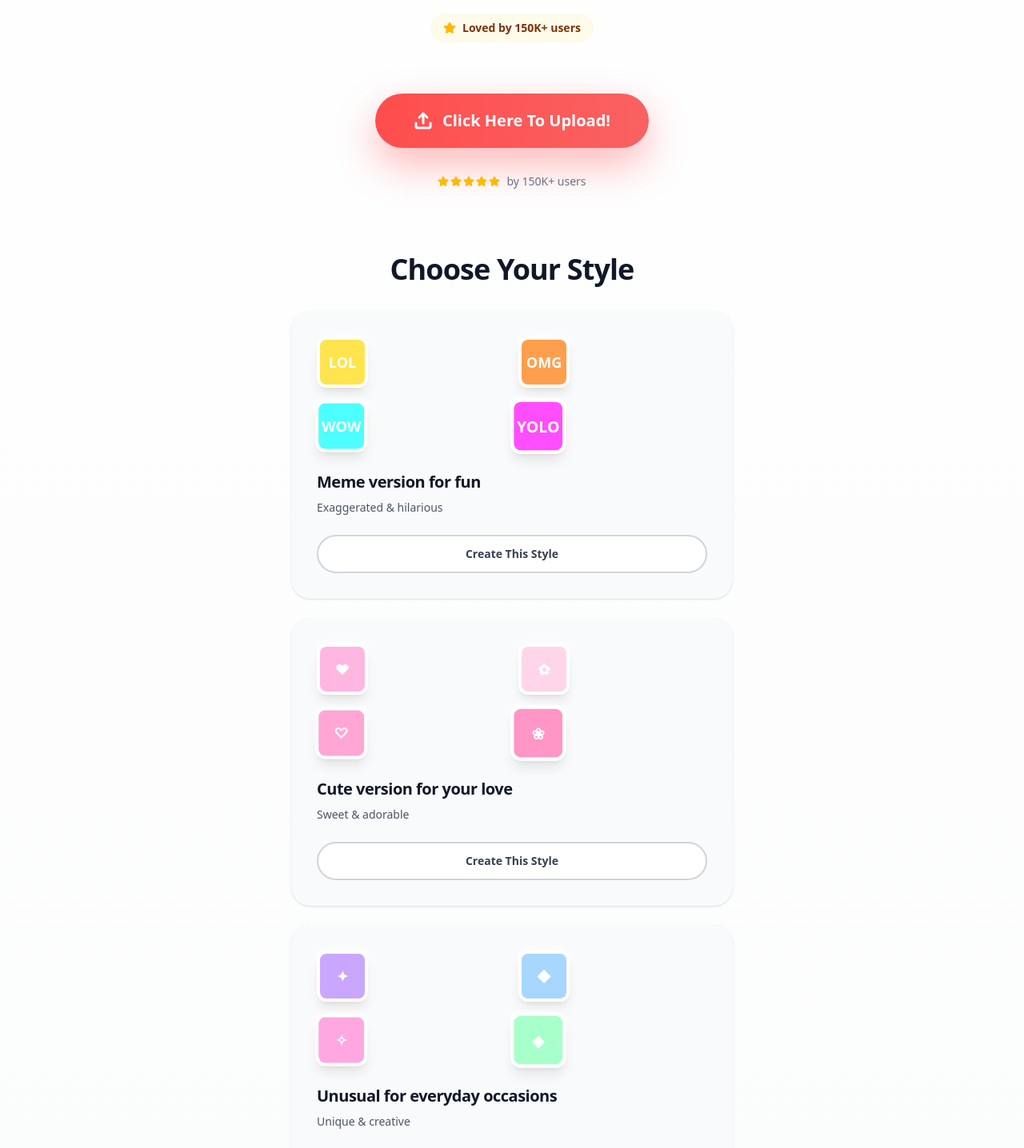
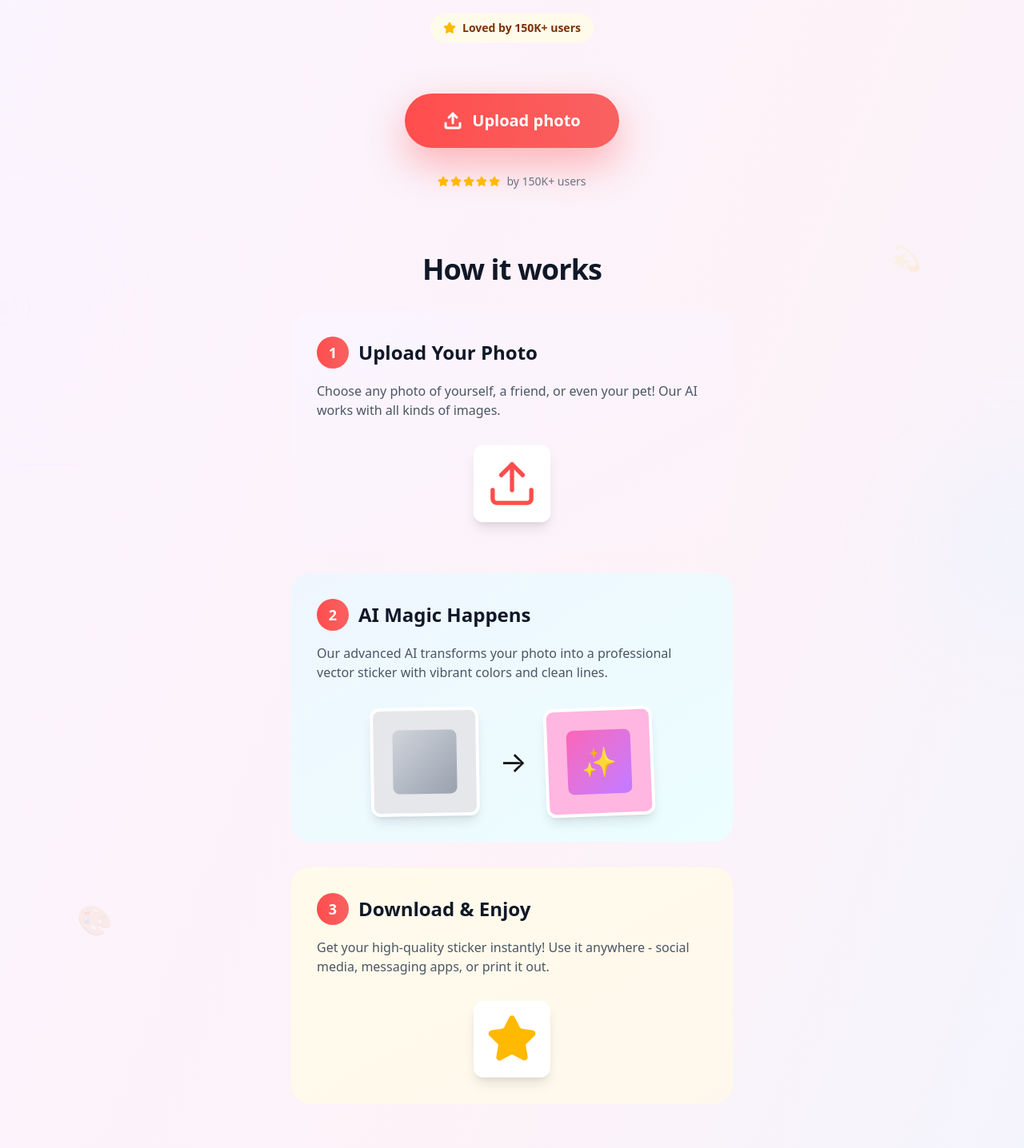
Before and after one commit to dzhabiev/my-project, a Next.js app: page / in a window 1280 px wide. Shown: the part 520-1956 px from the top of the page at 80% size. Built offline with nearby package versions, Linux system fonts and the light colour scheme.

Commit message:
UI update 1

```diff
--- a/src/app/page.tsx
+++ b/src/app/page.tsx
@@ -278,10 +278,36 @@ export default function Home() {
 
   return (
     <div
-      className="min-h-screen bg-gradient-to-b from-white to-gray-50"
+      className="relative min-h-screen overflow-hidden bg-gradient-to-br from-purple-50 via-pink-50 to-blue-50"
       style={{ fontFamily: 'system-ui, -apple-system, BlinkMacSystemFont, sans-serif' }}
     >
-      <div className="mx-auto w-full max-w-[600px] px-6 py-16 md:py-24">
+      {/* Decorative Background Elements */}
+      <div className="pointer-events-none absolute inset-0 overflow-hidden">
+        {/* Dots Pattern */}
+        <div className="absolute left-10 top-20 h-3 w-3 rounded-full bg-purple-200 opacity-40"></div>
+        <div className="absolute left-20 top-40 h-2 w-2 rounded-full bg-pink-200 opacity-50"></div>
+        <div className="absolute left-32 top-60 h-4 w-4 rounded-full bg-blue-200 opacity-30"></div>
+        <div className="absolute right-10 top-32 h-3 w-3 rounded-full bg-amber-200 opacity-40"></div>
+        <div className="absolute right-24 top-56 h-2 w-2 rounded-full bg-rose-200 opacity-50"></div>
+        <div className="absolute right-16 top-80 h-4 w-4 rounded-full bg-cyan-200 opacity-30"></div>
+
+        {/* Larger decorative circles */}
+        <div className="absolute -left-20 top-1/4 h-40 w-40 rounded-full bg-gradient-to-br from-purple-100 to-pink-100 opacity-20 blur-3xl"></div>
+        <div className="absolute -right-20 top-1/3 h-48 w-48 rounded-full bg-gradient-to-br from-blue-100 to-cyan-100 opacity-20 blur-3xl"></div>
+        <div className="absolute bottom-1/4 left-10 h-36 w-36 rounded-full bg-gradient-to-br from-amber-100 to-orange-100 opacity-20 blur-3xl"></div>
+
+        {/* Symbols */}
+        <div className="absolute left-16 bottom-40 text-3xl opacity-10">✨</div>
+        <div className="absolute right-20 bottom-60 text-2xl opacity-10">⭐</div>
+        <div className="absolute left-24 top-1/2 text-4xl opacity-10">🎨</div>
+        <div className="absolute right-32 top-1/4 text-3xl opacity-10">💫</div>
+
+        {/* Stripes/Lines */}
+        <div className="absolute left-0 top-1/3 h-px w-32 bg-gradient-to-r from-transparent via-purple-200 to-transparent opacity-30"></div>
+        <div className="absolute right-0 top-2/3 h-px w-40 bg-gradient-to-l from-transparent via-pink-200 to-transparent opacity-30"></div>
+      </div>
+
+      <div className="relative z-10 mx-auto w-full max-w-[600px] px-6 py-16 md:py-24">
 
         {/* Hero Section */}
         <section className="mb-20 flex flex-col items-center gap-8">
@@ -325,7 +351,7 @@ export default function Home() {
           >
             <div className="flex items-center gap-3">
               <Upload className="h-6 w-6" strokeWidth={3} />
-              Click Here To Upload!
+              Upload photo
             </div>
           </motion.button>
 
@@ -433,16 +459,112 @@ export default function Home() {
           )}
         </section>
 
-        {/* Category Cards - Bento Style */}
+        {/* How It Works Section */}
         <section className="mb-20">
           <h2 className="mb-8 text-center text-4xl font-bold tracking-tight text-gray-900">
-            Choose Your Style
+            How it works
           </h2>
 
-          <div className="flex flex-col gap-6">
-            {styleCategories.map((category, idx) => (
-              <CategoryCard key={idx} category={category} />
-            ))}
+          <div className="flex flex-col gap-8">
+            {/* Step 1 */}
+            <motion.div
+              initial={{ opacity: 0, y: 20 }}
+              whileInView={{ opacity: 1, y: 0 }}
+              viewport={{ once: true }}
+              className="flex flex-col gap-4 rounded-3xl bg-gradient-to-br from-purple-50 to-pink-50 p-8"
+            >
+              <div className="flex items-center gap-3">
+                <div className="flex h-10 w-10 items-center justify-center rounded-full bg-gradient-to-r from-[#FF4D4D] to-[#F96161] text-lg font-bold text-white">
+                  1
+                </div>
+                <h3 className="text-2xl font-bold text-gray-900">Upload Your Photo</h3>
+              </div>
+              <p className="text-gray-600">
+                Choose any photo of yourself, a friend, or even your pet! Our AI works with all kinds of images.
+              </p>
+              <motion.div
+                animate={{ scale: [1, 1.05, 1] }}
+                transition={{ duration: 2, repeat: Infinity }}
+                className="mt-4 flex justify-center"
+              >
+                <div className="rounded-xl bg-white p-4 shadow-lg">
+                  <Upload className="h-16 w-16 text-[#FF4D4D]" />
+                </div>
+              </motion.div>
+            </motion.div>
+
+            {/* Step 2 */}
+            <motion.div
+              initial={{ opacity: 0, y: 20 }}
+              whileInView={{ opacity: 1, y: 0 }}
+              viewport={{ once: true }}
+              transition={{ delay: 0.2 }}
+              className="flex flex-col gap-4 rounded-3xl bg-gradient-to-br from-blue-50 to-cyan-50 p-8"
+            >
+              <div className="flex items-center gap-3">
+                <div className="flex h-10 w-10 items-center justify-center rounded-full bg-gradient-to-r from-[#FF4D4D] to-[#F96161] text-lg font-bold text-white">
+                  2
+                </div>
+                <h3 className="text-2xl font-bold text-gray-900">AI Magic Happens</h3>
+              </div>
+              <p className="text-gray-600">
+                Our advanced AI transforms your photo into a professional vector sticker with vibrant colors and clean lines.
+              </p>
+              <div className="mt-4 flex items-center justify-center gap-6">
+                <motion.div
+                  className="rounded-xl border-4 border-white bg-gray-200 p-6 shadow-lg"
+                  animate={{ rotate: [0, -5, 5, 0] }}
+                  transition={{ duration: 2, repeat: Infinity }}
+                >
+                  <div className="h-20 w-20 rounded-lg bg-gradient-to-br from-gray-300 to-gray-400"></div>
+                </motion.div>
+                <motion.div
+                  animate={{ x: [0, 10, 0] }}
+                  transition={{ duration: 1.5, repeat: Infinity }}
+                  className="text-4xl"
+                >
+                  →
+                </motion.div>
+                <motion.div
+                  className="rounded-xl border-4 border-white p-6 shadow-lg"
+                  style={{ backgroundColor: '#FFB6E1' }}
+                  animate={{ rotate: [0, 5, -5, 0] }}
+                  transition={{ duration: 2, repeat: Infinity, delay: 0.5 }}
+                >
+                  <div className="flex h-20 w-20 items-center justify-center rounded-lg bg-gradient-to-br from-pink-400 to-purple-400 text-4xl">
+                    ✨
+                  </div>
+                </motion.div>
+              </div>
+            </motion.div>
+
+            {/* Step 3 */}
+            <motion.div
+              initial={{ opacity: 0, y: 20 }}
+              whileInView={{ opacity: 1, y: 0 }}
+              viewport={{ once: true }}
+              transition={{ delay: 0.4 }}
+              className="flex flex-col gap-4 rounded-3xl bg-gradient-to-br from-amber-50 to-orange-50 p-8"
+            >
+              <div className="flex items-center gap-3">
+                <div className="flex h-10 w-10 items-center justify-center rounded-full bg-gradient-to-r from-[#FF4D4D] to-[#F96161] text-lg font-bold text-white">
+                  3
+                </div>
+                <h3 className="text-2xl font-bold text-gray-900">Download & Enjoy</h3>
+              </div>
+              <p className="text-gray-600">
+                Get your high-quality sticker instantly! Use it anywhere - social media, messaging apps, or print it out.
+              </p>
+              <motion.div
+                animate={{ y: [0, -10, 0] }}
+                transition={{ duration: 2, repeat: Infinity }}
+                className="mt-4 flex justify-center"
+              >
+                <div className="rounded-xl bg-white p-4 shadow-lg">
+                  <Star className="h-16 w-16 fill-amber-400 text-amber-400" />
+                </div>
+              </motion.div>
+            </motion.div>
           </div>
         </section>
 
```
